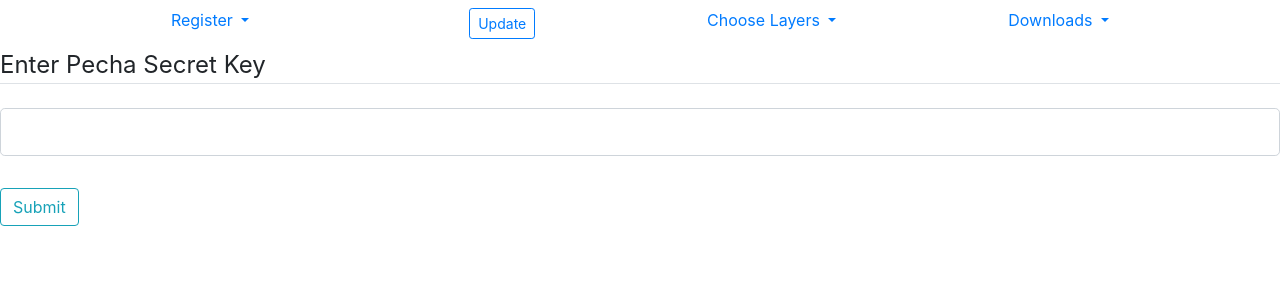
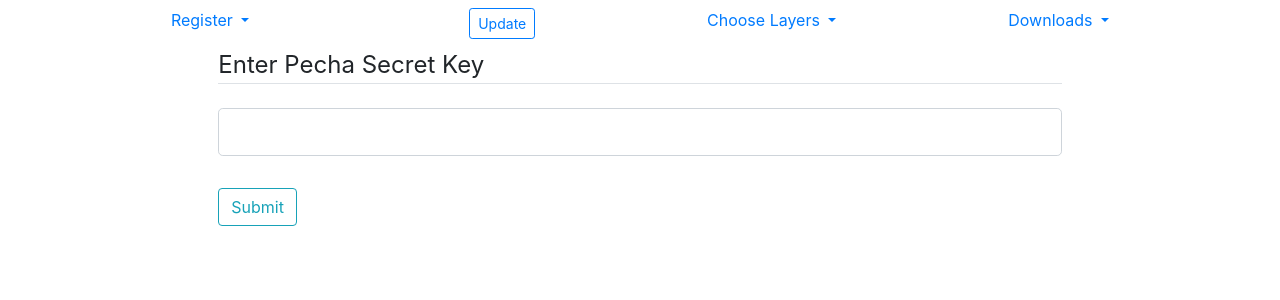
Before and after one commit to OpenPecha/openpecha-bot, a Flask app: page /validate-secret in a window 1280 px wide. Shown: the top 300 px of the page. Run offline with Flask 2, Linux system fonts and the light colour scheme; parts of the project's set-up code (start-up, migrations or seed data) failed here and were passed over; some libraries are stand-ins or nearby versions.

Commit message:
clean up the templates

```diff
--- a/app/bot/templates/home.html
+++ b/app/bot/templates/home.html
@@ -1,7 +1,6 @@
 {% extends "layout.html" %}
 {% block content %}
-
-<h2>Add Pecha contributors here.</h2>
+<iframe src="https://prose.io/#OpenPecha/P000780/edit/publication/v001.txt" width="100%" height="600"></iframe>
 Hello! %s <a href="{{ url_for("user") }}">Get user</a>
 <a href="{{ url_for("repo") }}">Get repo</a>
 {% endblock %}
--- a/app/bot/templates/secret_key_form.html
+++ b/app/bot/templates/secret_key_form.html
@@ -1,5 +1,7 @@
 {% extends "layout.html" %}
 {% block content %}
+<div class="row">
+    <div class="col-md-8 offset-md-2">
         <form method="POST" action="">
             {{ form.hidden_tag() }}
             <fieldset class="form-group">
@@ -21,4 +23,6 @@
                 {{ form.submit(class="btn btn-outline-info" )}}
             </div>
         </form>
+    </div>
+</div>
 {% endblock %}
```
Lines whose indentation alone changed are shown as unchanged.
